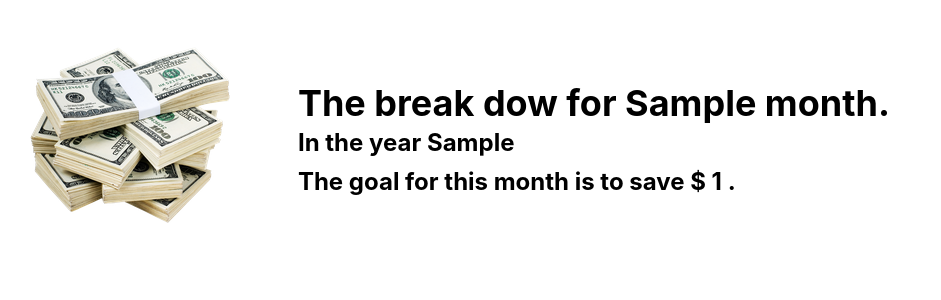
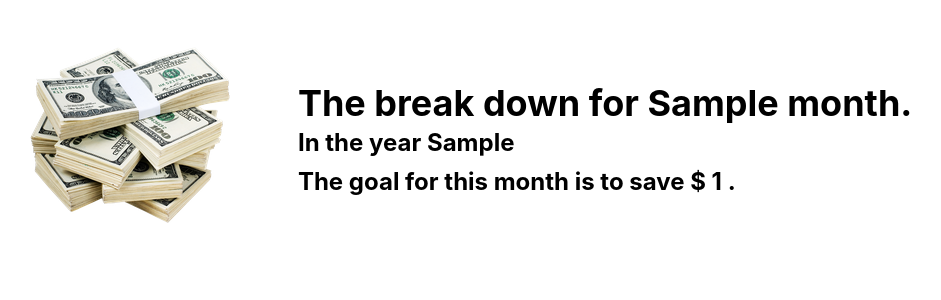
Before and after one commit to AliAlsamawi/budgetcollector, a Django app: page /months/1/ in a window 1280 px wide. Shown: the part 55-355 px from the top of the page, without its empty margins (0-941 px from the left). Run offline with Django 3.2, Linux system fonts and the light colour scheme; tables that the repository leaves empty hold one stand-in row (values such as "Sample post").

```diff
--- a/main_app/templates/months/detail.html
+++ b/main_app/templates/months/detail.html
@@ -19,7 +19,7 @@
     >
   </div>
   <div class="cat-details">
-    <h1>The break dow for {{ month.name }}.</h1>
+    <h1>The break down for {{ month.name }}.</h1>
       <h2> In the year {{ month.year }} {{ month.breed }}</h2>
       <h2>The goal for this month is to save $ {{ month.budget }} .</h2>
   </div>
--- a/main_app/templates/months/index.html
+++ b/main_app/templates/months/index.html
@@ -18,7 +18,7 @@
 <section class="card-container">
   {% for month in months %}
   <div class="card">
-    <a href="/months/{{ month.id }}">
+    <a href="{% url 'months_detail' month.id %}">
       <div class="card-content">
         <div class="card-img-container">
           <img
```
